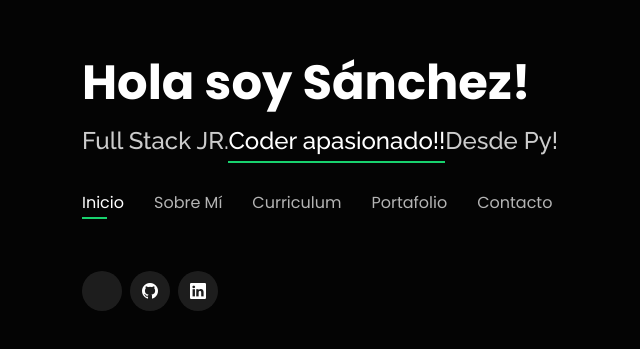
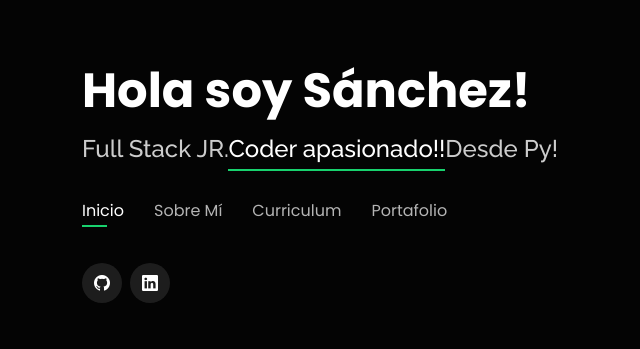
Before and after one commit to dersanchez77/Portafolio, a plain HTML site: page index.html in a window 1280 px wide. Shown: the part 215-564 px from the top of the page, without its empty margins (0-640 px from the left). Drawn offline with nearby package versions, Linux system fonts and the light colour scheme.

Commit message:
Update index.html

```diff
--- a/index.html
+++ b/index.html
@@ -52,7 +52,7 @@
           <li><a class="nav-link" href="#about">Sobre Mí</a></li>
           <li><a class="nav-link" href="#resume">Curriculum</a></li>
           <li><a class="nav-link" href="#services">Portafolio</a></li>
-          <li><a class="nav-link" href="#contact">Contacto<o/a></li>
+
         </ul>
         <i class="bi bi-list mobile-nav-toggle"></i>
       </nav><!-- .navbar -->
```
